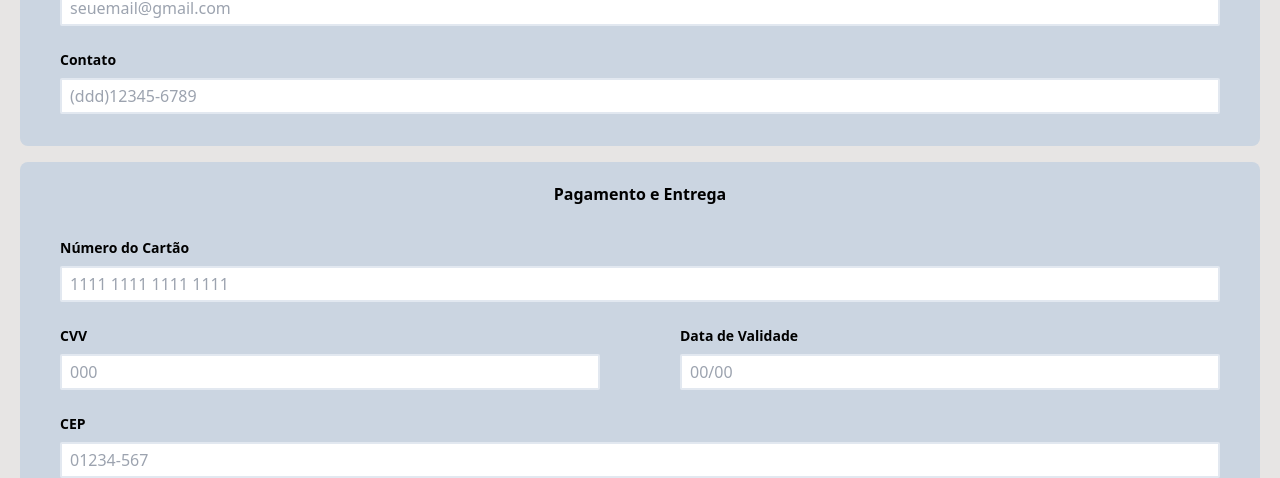
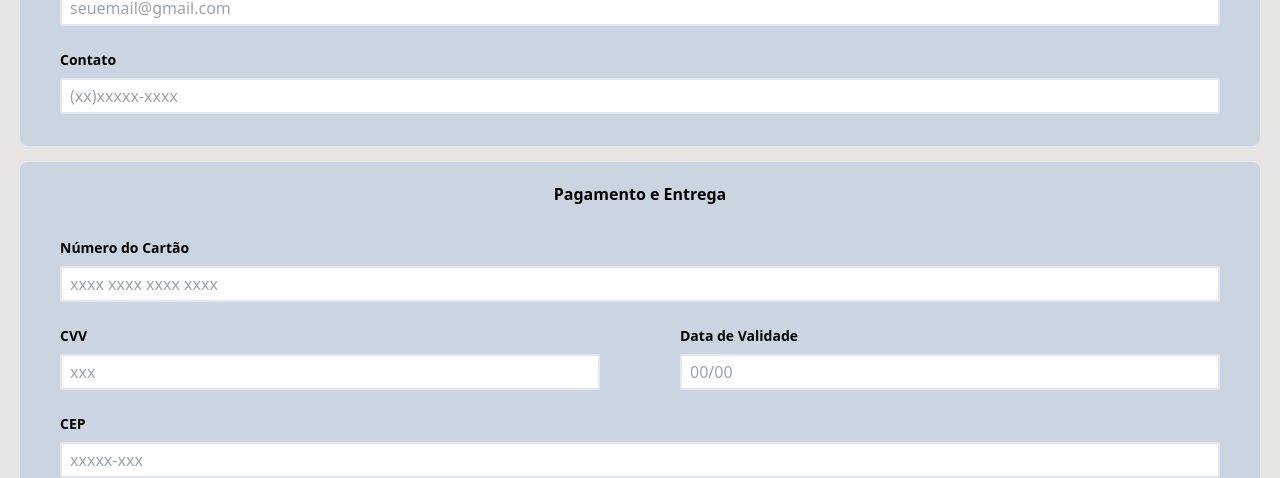
Before and after one commit to bluee-bluue/IntensivaoJavaScript, a website built with Vite: page checkout.html in a window 1280 px wide. Shown: the part 322-800 px from the top of the page. Built offline with nearby package versions, Linux system fonts and the light colour scheme.

Commit message:
Atualização checkout.html

```diff
--- a/checkout.html
+++ b/checkout.html
@@ -18,49 +18,49 @@
             <p class="mb-5 text-center font-bold">Dados Pessoais</p>
             <div class="flex flex-col px-10 py-3">
                 <label for="nome" class="font-bold text-sm mb-2">Nome Completo</label>
-                <input type="text" id="nome" class="rounded-sm px-2 border-2 border-slate-200 py-1" placeholder="Nome Sobrenome" required />
+                <input type="text" id="nome" class="rounded-sm px-2 border-2 border-slate-200 py-1" placeholder="Nome Sobrenome" />
             </div>
             <div class="flex flex-col px-10 py-3">
                 <label for="email" class="font-bold text-sm mb-2">Endereço de Email</label>
-                <input type="email" id="email" class="rounded-sm px-2 border-2 border-slate-200 py-1" placeholder="seuemail@gmail.com" required />
+                <input type="email" id="email" class="rounded-sm px-2 border-2 border-slate-200 py-1" placeholder="seuemail@gmail.com" />
             </div>
             <div class="flex flex-col px-10 py-3">
                 <label for="tel" class="font-bold text-sm mb-2">Contato</label>
-                <input type="tel" id="tel" class="rounded-sm px-2 border-2 border-slate-200 py-1" placeholder="(ddd)12345-6789" required />
+                <input type="tel" id="tel" class="rounded-sm px-2 border-2 border-slate-200 py-1" placeholder="(xx)xxxxx-xxxx" />
             </div>
         </section>
         <section id="pagamento-entrega" class="w-full justify-center bg-slate-300 rounded-lg py-5">
             <p class="mb-5 text-center font-bold">Pagamento e Entrega</p>
             <div class="flex flex-col px-10 py-3">
                 <label for="numero-cartao" class="font-bold text-sm mb-2">Número do Cartão</label>
-                <input type="text" id="numero-cartao" class="rounded-sm px-2 border-2 border-slate-200 py-1" placeholder="1111 1111 1111 1111" required />
+                <input type="text" id="numero-cartao" class="rounded-sm px-2 border-2 border-slate-200 py-1" placeholder="xxxx xxxx xxxx xxxx" />
             </div>
             <div class="flex">
                 <div class="flex flex-col px-10 py-3 w-1/2">
                     <label for="cvv" class="font-bold text-sm mb-2">CVV</label>
-                    <input type="text" id="cvv" class="rounded-sm px-2 border-2 border-slate-200 py-1" placeholder="000" required />
+                    <input type="text" id="cvv" class="rounded-sm px-2 border-2 border-slate-200 py-1" placeholder="xxx" />
                 </div>
                 <div class="flex flex-col px-10 py-3 w-1/2">
                     <label for="validade-cartao" class="font-bold text-sm mb-2">Data de Validade</label>
-                    <input type="text" id="validade-cartao" class="rounded-sm px-2 border-2 border-slate-200 py-1" placeholder="00/00" required />
+                    <input type="text" id="validade-cartao" class="rounded-sm px-2 border-2 border-slate-200 py-1" placeholder="00/00" />
                 </div>
             </div>
             <div class="flex flex-col px-10 py-3">
                 <label for="cep" class="font-bold text-sm mb-2">CEP</label>
-                <input type="text" id="cep" class="rounded-sm px-2 border-2 border-slate-200 py-1" placeholder="01234-567" required />
+                <input type="text" id="cep" class="rounded-sm px-2 border-2 border-slate-200 py-1" placeholder="xxxxx-xxx" />
             </div>
             <div class="flex flex-col px-10 py-3">
                 <label for="endereco" class="font-bold text-sm mb-2">Endereço</label>
-                <input type="text" id="endereco" class="rounded-sm px-2 border-2 border-slate-200 py-1" placeholder="Rua/Avenida" required />
+                <input type="text" id="endereco" class="rounded-sm px-2 border-2 border-slate-200 py-1" placeholder="Rua/Avenida" />
             </div>
             <div class="flex">
                 <div class="flex flex-col px-10 py-3 w-1/2">
                     <label for="numero" class="font-bold text-sm mb-2">Número</label>
-                    <input type="text" id="numero" class="rounded-sm px-2 border-2 border-slate-200 py-1" placeholder="1234" required />
+                    <input type="text" id="numero" class="rounded-sm px-2 border-2 border-slate-200 py-1" placeholder="1234" />
                 </div>
                 <div class="flex flex-col px-10 py-3 w-1/2">
                     <label for="complemento" class="font-bold text-sm mb-2">Complemento</label>
-                    <input type="text" id="complemento" class="rounded-sm px-2 border-2 border-slate-200 py-1" placeholder="Complemento" required />
+                    <input type="text" id="complemento" class="rounded-sm px-2 border-2 border-slate-200 py-1" placeholder="Complemento" />
                 </div>
             </div>
         </section>
```
Also changed, not shown: dist/checkout.html.
